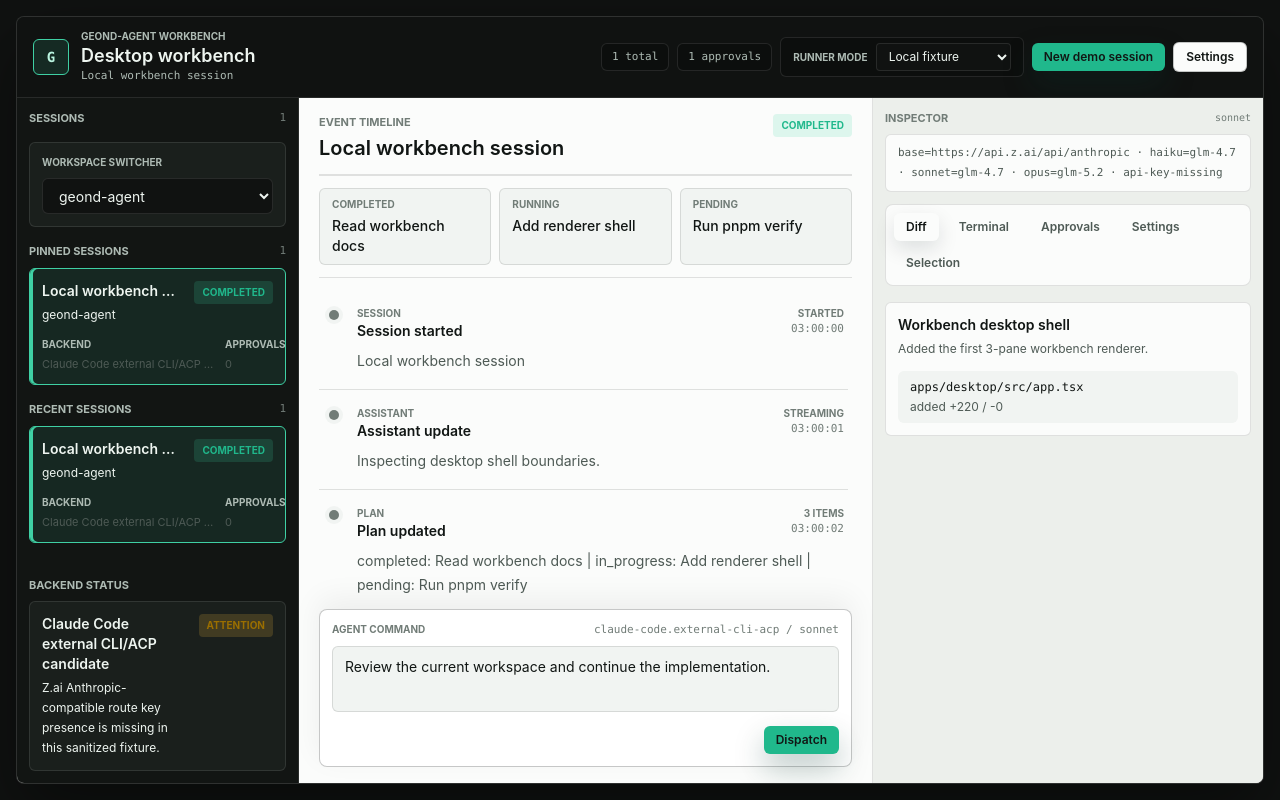
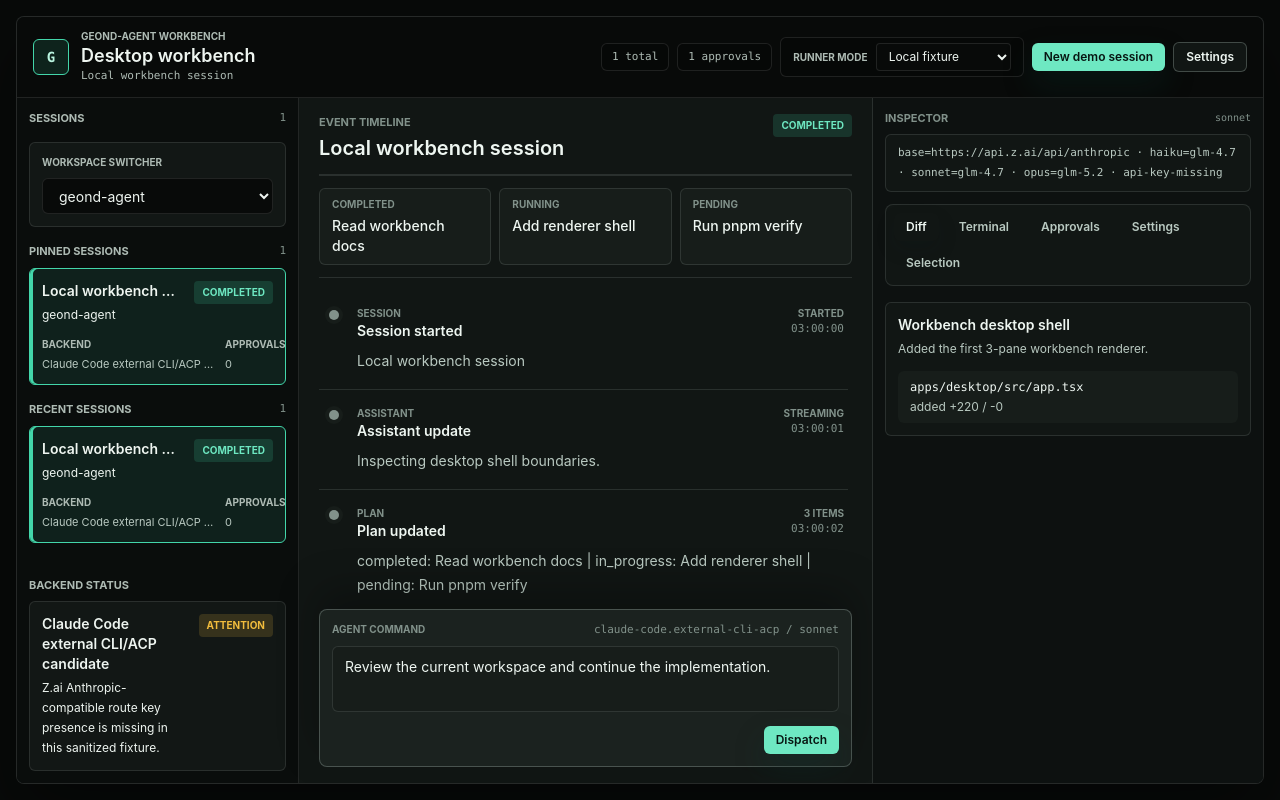
Before and after one commit to geondongkim/geond-agent, a React (Vite) app in the folder apps/desktop/: page / in a window 1280 px wide. Built offline with nearby package versions, Linux system fonts and the light colour scheme.

Commit message:
Polish dark workbench live runner UX (#5)

```diff
--- a/apps/desktop/src/app.tsx
+++ b/apps/desktop/src/app.tsx
@@ -2,14 +2,20 @@ import { useMemo, useState } from "react";
 
 import {
   createWorkbenchSettingsLabels,
+  createWorkbenchSessionStartEvents,
   type WorkbenchRuntimeSnapshot,
-  type WorkbenchSessionDefaults
+  type WorkbenchSelectionSnapshot,
+  type WorkbenchSessionDefaults,
+  type WorkbenchEvent
 } from "@geond-agent/ui-workbench";
 
 import type { DesktopDemoDocument, DesktopRunnerMode } from "./demo-workbench.js";
 import { Button } from "./components/ui/button.js";
 import { Tabs, TabsContent, TabsList, TabsTrigger } from "./components/ui/tabs.js";
 import { cn } from "./lib/cn.js";
+
+type RunnerRequest = ReturnType<DesktopDemoDocument["createRunnerRequest"]>;
+type RunnerResult = Awaited<ReturnType<DesktopDemoDocument["runSession"]>>;
 
 const lifecycleTone = {
   started: "status-ok",
@@ -110,6 +116,16 @@ export function App({ document }: AppProps) {
     const title = `Local demo session ${projection.sessions.length + 1}`;
     const selectedWorkspacePath =
       workspacePath === "__all__" ? document.activeWorkspace.path : workspacePath;
+    const request = document.createRunnerRequest({
+      sessionId,
+      title,
+      prompt: mode === "claude-live"
+        ? "Run a concise geond-agent workbench smoke session. Do not modify files."
+        : "Run a local fixture-backed workbench session without a paid provider call.",
+      languageSettings: runtimeSnapshot.languageSettings,
+      sessionDefaults,
+      workspacePath: selectedWorkspacePath
+    });
     setRunnerStatus(
       mode === "claude-live"
         ? i18n.t("workbench.runner.startingClaude")
@@ -117,35 +133,45 @@ export function App({ document }: AppProps) {
     );
 
     try {
-      const result = await document.runSession(
-        mode,
-        document.createRunnerRequest({
-          sessionId,
-          title,
-          prompt: mode === "claude-live"
-            ? "Run a concise geond-agent workbench smoke session. Do not modify files."
-            : "Run a local fixture-backed workbench session without a paid provider call.",
-          languageSettings: runtimeSnapshot.languageSettings,
-          sessionDefaults,
-          workspacePath: selectedWorkspacePath
-        })
-      );
+      if (mode === "claude-live") {
+        const preludeEvents = createLiveRunPreludeEvents(request, title);
+        await document.eventStore.append(preludeEvents);
+        setControllerSnapshot(
+          document.controller.appendEvents(preludeEvents, { activateSessionId: sessionId })
+        );
+      }
 
-      await document.eventStore.append(result.events);
+      const result = await document.runSession(mode, request);
+      const resultEvents =
+        mode === "claude-live"
+          ? [...result.events, ...createLiveRunCompletionEvents(sessionId, result)]
+          : result.events;
+
+      await document.eventStore.append(resultEvents);
       setIgnoredRecordCount(result.ignoredRecords.length);
       setControllerSnapshot(
-        document.controller.appendEvents(result.events, { activateSessionId: sessionId })
+        document.controller.appendEvents(resultEvents, { activateSessionId: sessionId })
       );
       setRunnerStatus(
         formatMessage(i18n.t("workbench.runner.appendedEvents"), {
-          count: result.events.length,
+          count: resultEvents.length,
           executable: result.command.executable,
           index: nextIndex,
           mode
         })
       );
     } catch (error) {
-      setRunnerStatus(error instanceof Error ? error.message : i18n.t("workbench.runner.failed"));
+      const message = error instanceof Error ? error.message : i18n.t("workbench.runner.failed");
+
+      if (mode === "claude-live") {
+        const failureEvents = createLiveRunFailureEvents(sessionId, message);
+        await document.eventStore.append(failureEvents);
+        setControllerSnapshot(
+          document.controller.appendEvents(failureEvents, { activateSessionId: sessionId })
+        );
+      }
+
+      setRunnerStatus(message);
     }
   };
 
@@ -594,6 +620,168 @@ function formatMessage(
   );
 }
 
+function createLiveRunPreludeEvents(
+  request: RunnerRequest,
+  title: string
+): readonly WorkbenchEvent[] {
+  const at = new Date().toISOString();
+
+  return [
+    ...createWorkbenchSessionStartEvents({
+      sessionId: request.sessionId,
+      title,
+      workspacePath: request.workspacePath,
+      selection: createSelectionSnapshotFromRequest(request),
+      at
+    }),
+    {
+      type: "plan.updated",
+      sessionId: request.sessionId,
+      items: [
+        {
+          id: "launch-claude-code",
+          title: "Launch Claude Code stream-json runner",
+          status: "in_progress"
+        },
+        {
+          id: "normalize-events",
+          title: "Normalize stream-json records into WorkbenchEvent state",
+          status: "pending"
+        },
+        {
+          id: "inspect-workbench",
+          title: "Review terminal, diff, approvals, and warnings",
+          status: "pending"
+        }
+      ],
+      at
+    },
+    {
+      type: "command.output",
+      sessionId: request.sessionId,
+      commandId: "claude-code-live-prelude",
+      stream: "status",
+      text: describeLiveCommandPreview(request),
+      status: "running",
+      at
+    },
+    {
+      type: "warning",
+      sessionId: request.sessionId,
+      id: "claude-code-local-only-boundary",
+      message:
+        "Live execution keeps provider credentials and raw Claude logs outside committed workbench state.",
+      at
+    }
+  ];
+}
+
+function createLiveRunCompletionEvents(
+  sessionId: string,
+  result: RunnerResult
+): readonly WorkbenchEvent[] {
+  const at = new Date().toISOString();
+  const exitCode = getRunnerExitCode(result);
+  const failed = exitCode !== undefined && exitCode !== 0;
+  const parseErrorCount = "parseErrors" in result ? result.parseErrors.length : 0;
+
+  return [
+    {
+      type: "command.output",
+      sessionId,
+      commandId: "claude-code-live-prelude",
+      stream: "status",
+      text: [
+        `normalized events: ${result.events.length}`,
+        `ignored records: ${result.ignoredRecords.length}`,
+        `parse warnings: ${parseErrorCount}`
+      ].join("\n"),
+      status: failed ? "failed" : "succeeded",
+      exitCode,
+      at
+    },
+    {
+      type: "session.lifecycle",
+      sessionId,
+      lifecycle: failed ? "failed" : "completed",
+      at
+    }
+  ];
+}
+
+function createLiveRunFailureEvents(
+  sessionId: string,
+  message: string
+): readonly WorkbenchEvent[] {
+  const at = new Date().toISOString();
+
+  return [
+    {
+      type: "command.output",
+      sessionId,
+      commandId: "claude-code-live-prelude",
+      stream: "stderr",
+      text: message,
+      status: "failed",
+      at
+    },
+    {
+      type: "error",
+      sessionId,
+      id: "claude-code-live-runner-failed",
+      message,
+      at
+    },
+    {
+      type: "session.lifecycle",
+      sessionId,
+      lifecycle: "failed",
+      at
+    }
+  ];
+}
+
+function createSelectionSnapshotFromRequest(
+  request: RunnerRequest
+): WorkbenchSelectionSnapshot {
+  return {
+    backendAdapterId: request.backendAdapterId ?? "claude-code.external-cli-acp",
+    providerRouteId: request.providerRouteId,
+    modelProfileId: request.modelProfileId ?? request.modelAlias,
+    routingMode: request.routingMode ?? "manual",
+    uiLanguage: request.uiLanguage,
+    agentResponseLanguage: normalizeSelectionAgentLanguage(request.agentResponseLanguage),
+    capabilityWarnings: [
+      "Live runner selection is a local snapshot; provider credentials are not stored in UI state."
+    ]
+  };
+}
+
+function describeLiveCommandPreview(request: RunnerRequest): string {
+  return [
+    "claude --bare -p --verbose --output-format stream-json",
+    `model: ${request.modelAlias ?? "sonnet"}`,
+    `permission: ${request.permissionMode ?? "plan"}`,
+    `workspace: ${request.workspacePath ?? request.cwd ?? "(default)"}`,
+    `provider route: ${request.providerRouteId ?? "unknown"}`,
+    `routing mode: ${request.routingMode ?? "manual"}`
+  ].join("\n");
+}
+
+function getRunnerExitCode(result: RunnerResult): number | undefined {
+  if (!("exitCode" in result) || typeof result.exitCode !== "number") {
+    return undefined;
+  }
+
+  return result.exitCode;
+}
+
+function normalizeSelectionAgentLanguage(
+  value: string | undefined
+): WorkbenchSelectionSnapshot["agentResponseLanguage"] | undefined {
+  return value === "system" || value === "en" || value === "ko" ? value : undefined;
+}
+
 function formatAgentLanguageLabel(
   i18n: WorkbenchRuntimeSnapshot["i18n"],
   language: string
--- a/apps/desktop/src/components/ui/button.tsx
+++ b/apps/desktop/src/components/ui/button.tsx
@@ -4,7 +4,7 @@ import { cn } from "../../lib/cn.js";
 
 const buttonVariants = {
   solid:
-    "bg-[color:var(--accent-strong)] text-[color:var(--ink)] shadow-[0_14px_30px_rgba(10,58,51,0.28)] hover:bg-[color:var(--accent)]",
+    "bg-[color:var(--accent-strong)] text-[color:var(--accent-ink)] shadow-[0_14px_30px_rgba(10,58,51,0.28)] hover:bg-[color:var(--accent)]",
   ghost:
     "bg-transparent text-[color:var(--ink-muted)] hover:bg-[color:var(--panel-muted)] hover:text-[color:var(--ink)]",
   outline:
--- a/apps/desktop/src/styles.css
+++ b/apps/desktop/src/styles.css
@@ -3,23 +3,24 @@
 @tailwind utilities;
 
 :root {
-  color-scheme: light;
-  --shell: #101211;
-  --shell-raised: #171a18;
-  --rail: #121513;
-  --rail-raised: #1a1f1c;
-  --panel: #fbfcfb;
-  --panel-muted: #f1f4f2;
-  --panel-raised: #ffffff;
-  --border: rgba(18, 24, 22, 0.12);
-  --border-strong: rgba(18, 24, 22, 0.24);
-  --ink: #111614;
-  --ink-soft: #4e5a55;
-  --ink-muted: #717c77;
+  color-scheme: dark;
+  --shell: #080a09;
+  --shell-raised: #0d1110;
+  --rail: #0a0d0c;
+  --rail-raised: #121715;
+  --panel: #111614;
+  --panel-muted: #171d1a;
+  --panel-raised: #1b221f;
+  --border: rgba(218, 238, 228, 0.12);
+  --border-strong: rgba(218, 238, 228, 0.24);
+  --ink: #eef6f1;
+  --ink-soft: #b9c9c1;
+  --ink-muted: #81918a;
   --inverse: #eef5f0;
   --inverse-soft: #aebbb4;
-  --accent: #3fd0a4;
-  --accent-strong: #20b88c;
+  --accent: #43d6aa;
+  --accent-strong: #6ee8c2;
+  --accent-ink: #071511;
   --warning: #f2bd3d;
   --danger: #e75f6a;
   --info: #6ca6ff;
@@ -78,7 +79,7 @@ body {
   }
 
   .workbench-grid {
-    @apply grid min-h-0 grid-cols-1 bg-[color:var(--panel)] lg:grid-cols-[278px_minmax(0,1fr)] xl:grid-cols-[282px_minmax(0,1fr)_390px];
+    @apply grid min-h-0 grid-cols-1 bg-[color:var(--shell-raised)] lg:grid-cols-[278px_minmax(0,1fr)] xl:grid-cols-[282px_minmax(0,1fr)_390px];
   }
 
   .session-rail {
@@ -86,11 +87,11 @@ body {
   }
 
   .timeline-surface {
-    @apply flex min-h-0 flex-col border-r border-[color:var(--border)] bg-[color:var(--panel)] px-5 py-4;
+    @apply flex min-h-0 flex-col border-r border-[color:var(--border)] bg-[color:var(--panel)] px-5 py-4 text-[color:var(--ink)];
   }
 
   .inspector-surface {
-    @apply flex min-h-0 flex-col overflow-auto bg-[#ecefeb] p-3;
+    @apply flex min-h-0 flex-col overflow-auto bg-[color:var(--shell-raised)] p-3 text-[color:var(--ink)];
   }
 
   .panel-surface {
@@ -122,7 +123,7 @@ body {
   }
 
   .status-warn {
-    @apply bg-[rgba(242,189,61,0.18)] text-[#9b6f00];
+    @apply bg-[rgba(242,189,61,0.16)] text-[color:var(--warning)];
   }
 
   .status-danger {
@@ -130,7 +131,7 @@ body {
   }
 
   .status-neutral {
-    @apply bg-black/5 text-[color:var(--ink-soft)];
+    @apply bg-white/10 text-[color:var(--ink-soft)];
   }
 
   .rail-card {
@@ -166,11 +167,11 @@ body {
   }
 
   .event-card-command {
-    @apply my-3 rounded-md border border-black/20 bg-[color:var(--shell-raised)] px-3 py-3 text-[color:var(--inverse)];
+    @apply my-3 rounded-md border border-[rgba(108,166,255,0.28)] bg-[#0b1117] px-3 py-3 text-[color:var(--inverse)];
   }
 
   .event-card-warning {
-    @apply my-2 rounded-md border border-[rgba(242,189,61,0.45)] bg-[rgba(242,189,61,0.1)] px-3 py-3;
+    @apply my-2 rounded-md border border-[rgba(242,189,61,0.45)] bg-[rgba(242,189,61,0.1)] px-3 py-3 text-[color:var(--ink)];
   }
 
   .event-rail {
@@ -198,7 +199,7 @@ body {
   }
 
   .terminal-card {
-    @apply rounded-md border border-black/30 bg-[#0d100f] p-3 text-[color:var(--inverse)];
+    @apply rounded-md border border-white/10 bg-[#070908] p-3 text-[color:var(--inverse)];
   }
 
   .settings-field {
@@ -219,7 +220,7 @@ body {
   }
 
   .composer-dock {
-    @apply mt-3 rounded-lg border border-[color:var(--border-strong)] bg-[color:var(--panel-raised)] p-3 shadow-[0_-10px_30px_rgba(18,24,22,0.06)];
+    @apply mt-3 rounded-lg border border-[color:var(--border-strong)] bg-[color:var(--panel-raised)] p-3 shadow-[0_-18px_42px_rgba(0,0,0,0.28)];
   }
 
   .composer-input {
```
